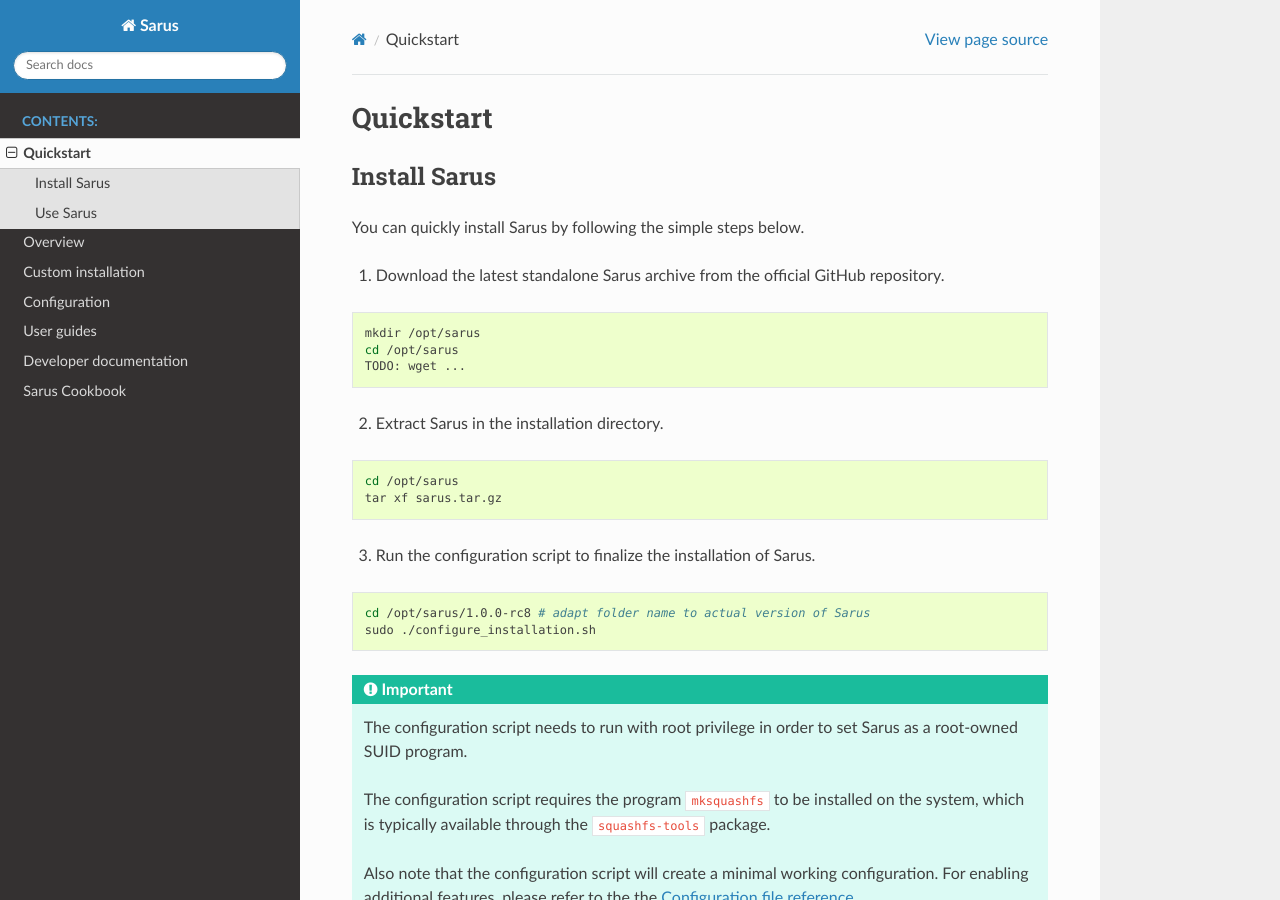
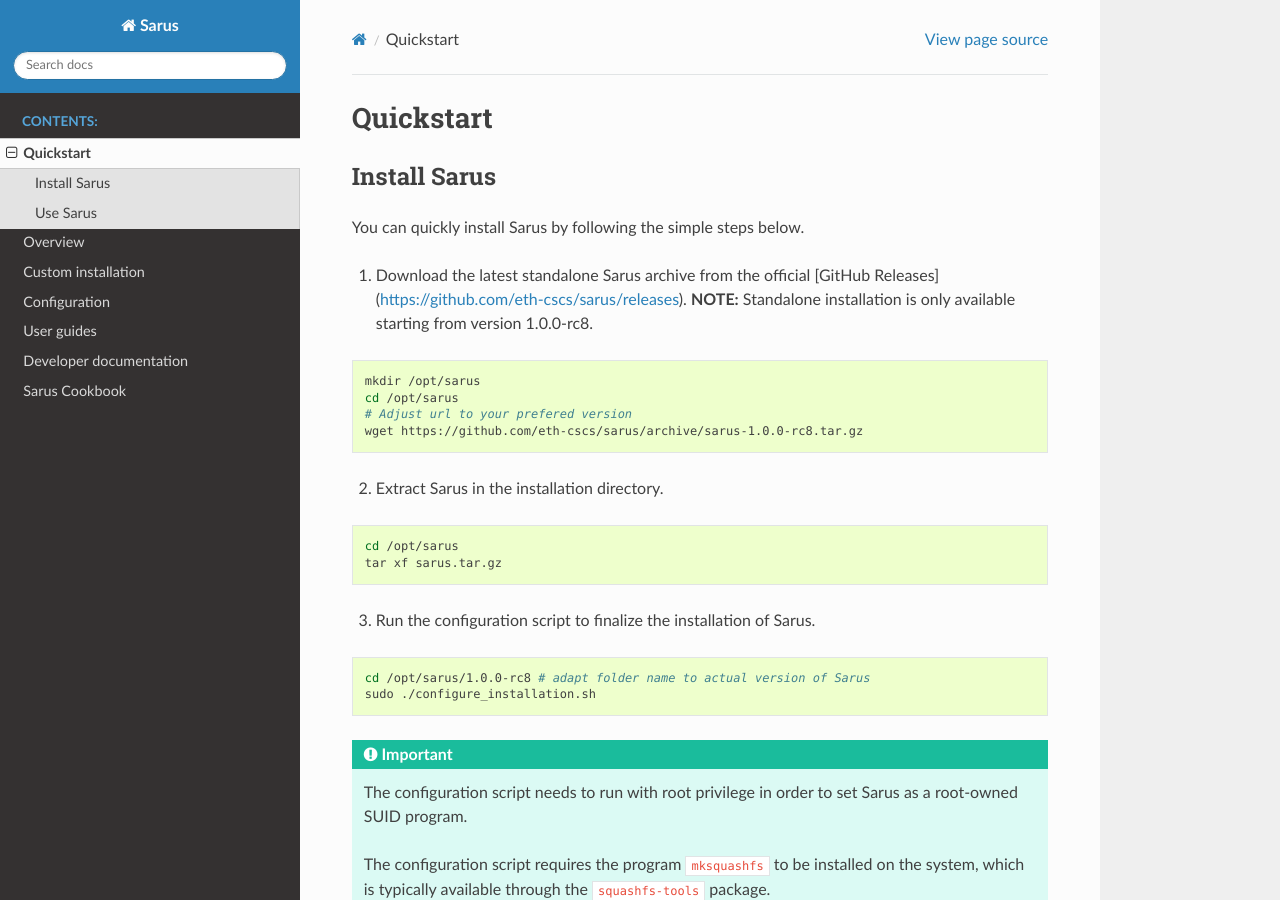
Before and after one commit to eth-cscs/sarus, a Sphinx documentation site: the page built from doc/quickstart/quickstart.rst, in a window 1280 px wide and 900 px high. Built offline with Sphinx 7.4.7 and the Read the Docs theme 2.0.0, drawn with Linux system fonts in a browser that asks for light colours.

Commit message:
Warn user of standalone release not yet available

```diff
--- a/doc/quickstart/quickstart.rst
+++ b/doc/quickstart/quickstart.rst
@@ -8,13 +8,15 @@
 
 You can quickly install Sarus by following the simple steps below.
 
-1. Download the latest standalone Sarus archive from the official GitHub repository.
+1. Download the latest standalone Sarus archive from the official [GitHub Releases](https://github.com/eth-cscs/sarus/releases).
+   **NOTE:** Standalone installation is only available starting from version 1.0.0-rc8.
 
 .. code-block:: bash
 
     mkdir /opt/sarus
     cd /opt/sarus
-    TODO: wget ...
+    # Adjust url to your prefered version
+    wget https://github.com/eth-cscs/sarus/archive/sarus-1.0.0-rc8.tar.gz
 
 2. Extract Sarus in the installation directory.
 
```
Also changed, not shown: standalone/README.md.
